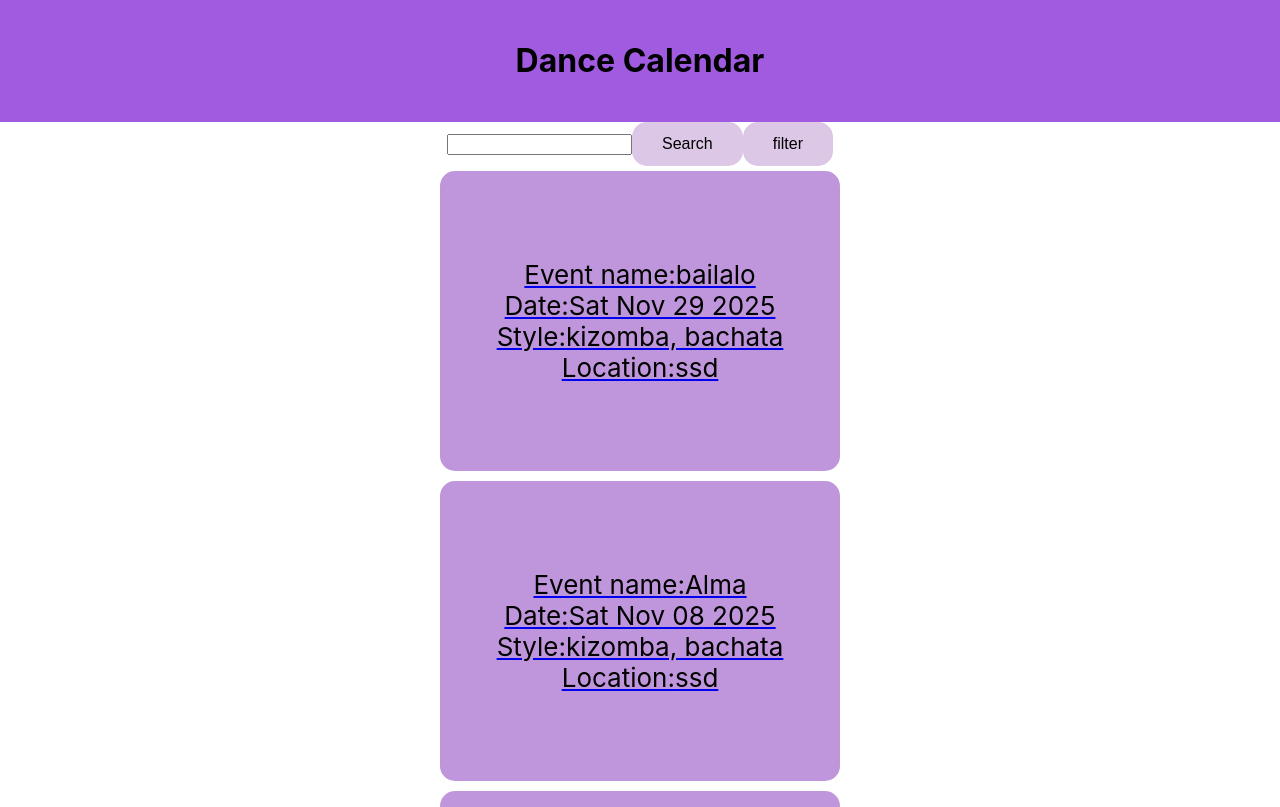
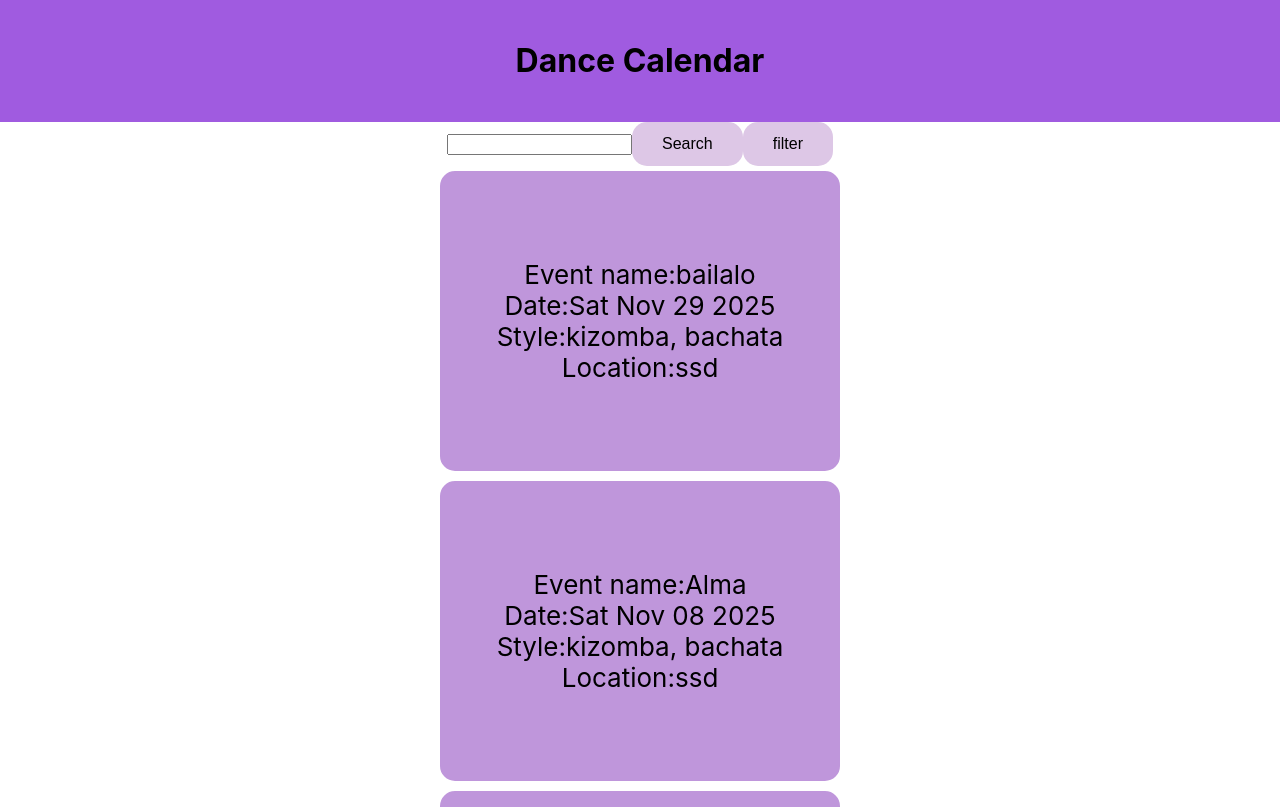
Before and after one commit to watermelonstrawbery/danceCalendar, a React (Create React App) app: page / in a window 1280 px wide. Shown: the top 807 px of the page. Built offline with nearby package versions, Linux system fonts and the light colour scheme.

Commit message:
event card clickable only in the card area

```diff
--- a/src/App.css
+++ b/src/App.css
@@ -31,7 +31,9 @@
   font-size: calc(10px + 2vmin);
   color: black;
   border-radius: 20px;
-  margin:auto
+  margin:auto;
+  text-decoration: none;
+
 }
 
 .event-details-box{
--- a/src/EventHandler.js
+++ b/src/EventHandler.js
@@ -7,8 +7,7 @@ export function EventHandler(props){
 
   let formatedDate = new Date(props.event.date).toDateString();
 
-  return<Link to={`/event-details/${props.event.key}`}>
-    <div className='event-box'>
+  return <Link className='event-box' to={`/event-details/${props.event.key}`}>
       Event name:
       {props.event.title}
       <br/>
@@ -20,6 +19,7 @@ export function EventHandler(props){
       <br/>
       Location:
       {props.event.location}
-    </div>
     </Link>
+
+
 }
```
